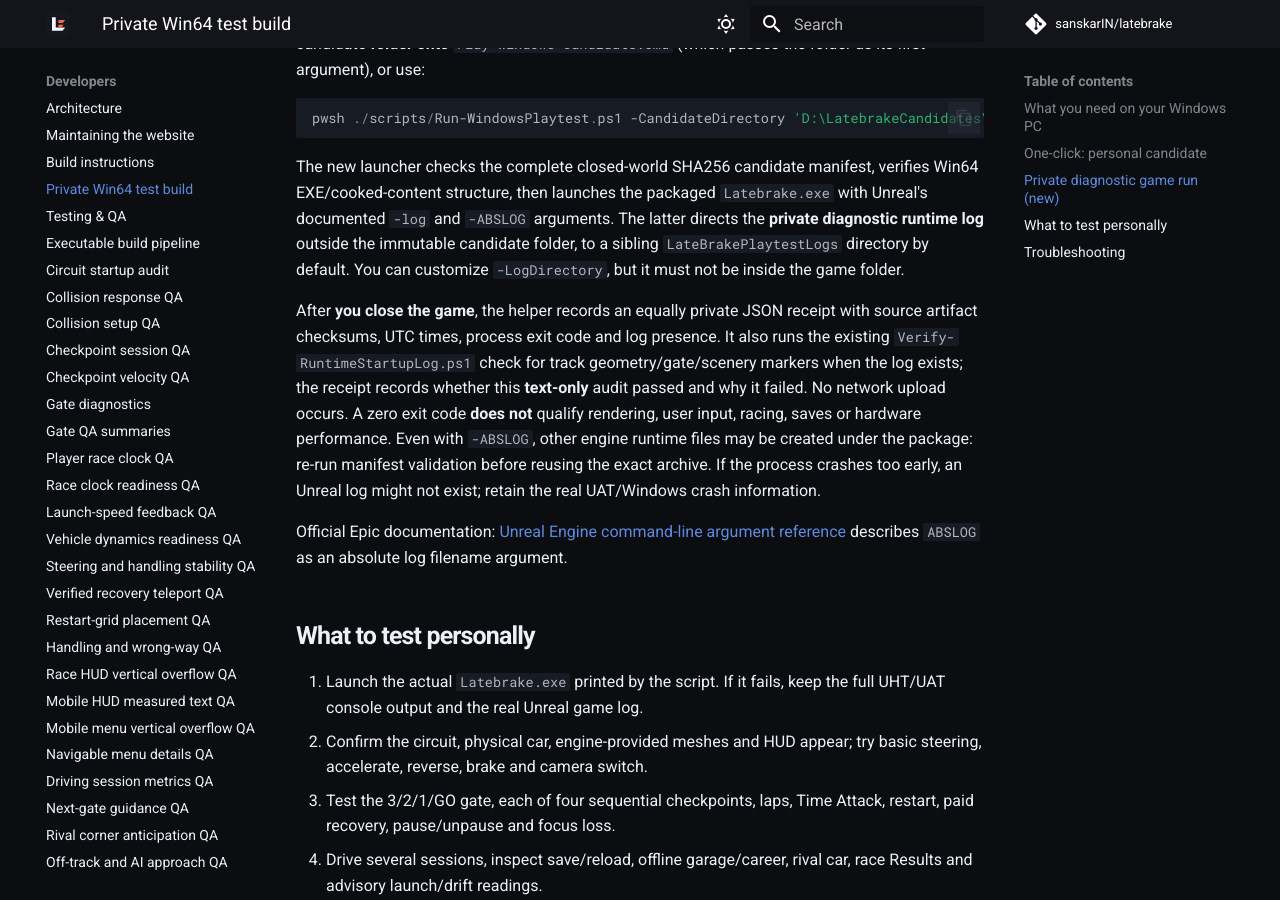
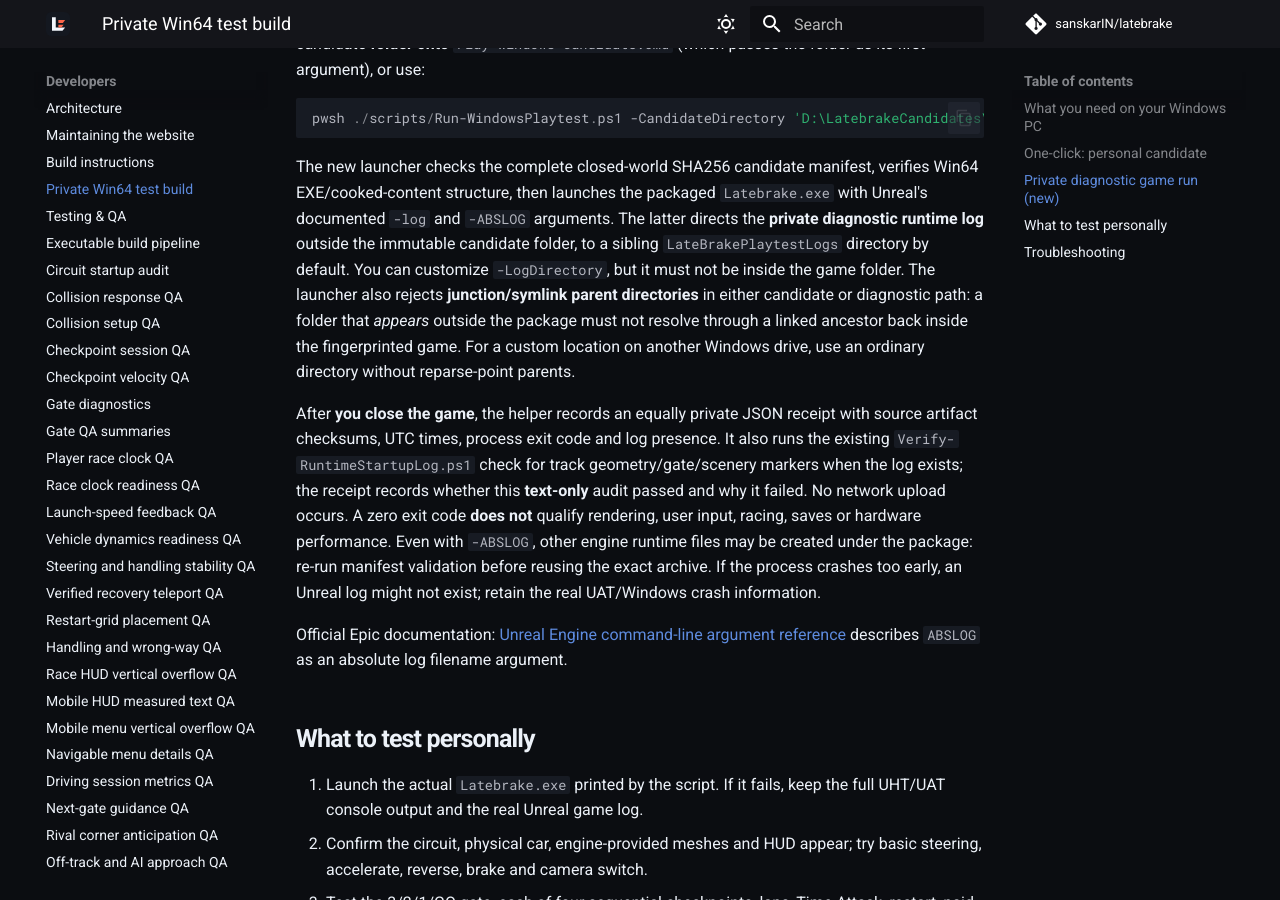
Before and after one commit to sanskarIN/latebrake, an MkDocs documentation site: the page built from docs/WINDOWS_PERSONAL_PLAYTEST.md, in a window 1280 px wide and 900 px high, scrolled down 1704 px. Built offline with MkDocs 1.6.1 and Material for MkDocs 9.7.7, drawn with Linux system fonts in a browser that asks for light colours; comment, search, counter and statistics services are not loaded.

Commit message:
fix(win64): block junction-escaped runtime log paths (#165)
* fix(win64): refuse symlink and junction ancestors for private runtime logs

* fix(win64): allow safely isolated logs on another Windows volume

* fix(win64): route runtime launch logs through ancestor-safe policy

* test(win64): exercise linked parent and candidate junction rejection

* ci(win64): parse log policy and run junction escape negatives on Windows

* test(win64): bind runtime launcher to log path ancestry safety

* docs(win64): explain diagnostic junction guard and cross-volume log safety

```diff
--- a/docs/WINDOWS_PERSONAL_PLAYTEST.md
+++ b/docs/WINDOWS_PERSONAL_PLAYTEST.md
@@ -86,7 +86,12 @@
 arguments. The latter directs the **private diagnostic runtime log**
 outside the immutable candidate folder, to a sibling
 `LateBrakePlaytestLogs` directory by default. You can customize
-`-LogDirectory`, but it must not be inside the game folder.
+`-LogDirectory`, but it must not be inside the game folder. The launcher
+also rejects **junction/symlink parent directories** in either candidate
+or diagnostic path: a folder that *appears* outside the package must not
+resolve through a linked ancestor back inside the fingerprinted game.
+For a custom location on another Windows drive, use an ordinary directory
+without reparse-point parents.
 
 After **you close the game**, the helper records an equally private
 JSON receipt with source artifact checksums, UTC times, process exit
```
Also changed, not shown: 5 other files.
